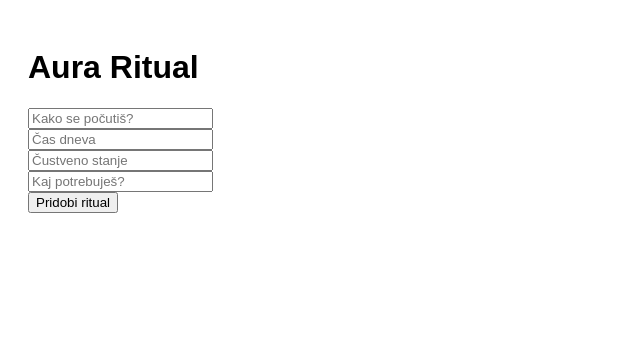
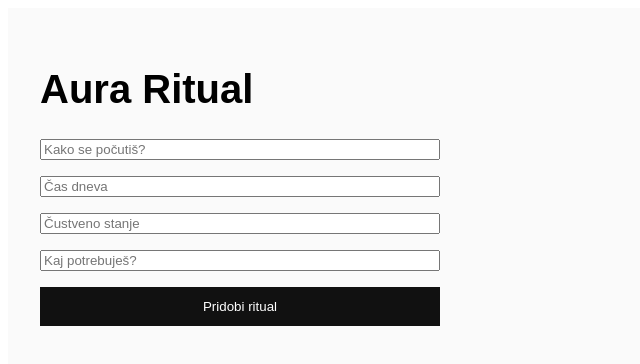
Before and after one commit to giorgisan/aura-ritual, a Next.js app: page / in a window 1280 px wide. Shown: the top 364 px of the page, without its empty margins (0-640 px from the left). Built offline with nearby package versions, Linux system fonts and the light colour scheme.

Commit message:
Update index.js

```diff
--- a/pages/index.js
+++ b/pages/index.js
@@ -1,44 +1,52 @@
+// pages/index.js
 import { useState } from 'react';
 
 export default function Home() {
-  const [mood, setMood] = useState('');
-  const [timeOfDay, setTimeOfDay] = useState('');
-  const [emotion, setEmotion] = useState('');
-  const [need, setNeed] = useState('');
-  const [result, setResult] = useState(null);
+  const [form, setForm] = useState({ mood: '', timeOfDay: '', emotion: '', need: '' });
+  const [result, setResult] = useState('');
+  const [error, setError] = useState('');
+
+  const handleChange = (e) => {
+    setForm({ ...form, [e.target.name]: e.target.value });
+  };
 
   const handleSubmit = async (e) => {
     e.preventDefault();
+    setResult('');
+    setError('');
+
     try {
-      const response = await fetch('/api/generate', {
+      const res = await fetch('/api/generate', {
         method: 'POST',
         headers: { 'Content-Type': 'application/json' },
-        body: JSON.stringify({ mood, timeOfDay, emotion, need })
+        body: JSON.stringify(form),
       });
-      const data = await response.json();
-      if (data.raw?.choices?.[0]?.message?.content) {
+
+      const data = await res.json();
+
+      if (res.ok && data.raw?.choices?.[0]?.message?.content) {
         setResult(data.raw.choices[0].message.content);
       } else {
-        setResult('Napaka: neznana');
-        console.log('Raw OpenAI response:', data.raw || data);
+        setError(`Napaka: ${data?.error?.message || 'neznana'}`);
       }
     } catch (err) {
-      console.error(err);
-      setResult('Napaka: strežniška napaka');
+      setError(`Napaka: ${err.message}`);
     }
   };
 
   return (
-    <main style={{ padding: 20, fontFamily: 'sans-serif' }}>
-      <h1>Aura Ritual</h1>
-      <form onSubmit={handleSubmit}>
-        <input placeholder="Kako se počutiš?" value={mood} onChange={(e) => setMood(e.target.value)} /><br />
-        <input placeholder="Čas dneva" value={timeOfDay} onChange={(e) => setTimeOfDay(e.target.value)} /><br />
-        <input placeholder="Čustveno stanje" value={emotion} onChange={(e) => setEmotion(e.target.value)} /><br />
-        <input placeholder="Kaj potrebuješ?" value={need} onChange={(e) => setNeed(e.target.value)} /><br />
-        <button type="submit">Pridobi ritual</button>
+    <main style={{ padding: '2rem', fontFamily: 'sans-serif', backgroundColor: '#fafafa', minHeight: '100vh' }}>
+      <h1 style={{ fontSize: '2.5rem', fontWeight: '600' }}>Aura Ritual</h1>
+      <form onSubmit={handleSubmit} style={{ display: 'flex', flexDirection: 'column', gap: '1rem', maxWidth: '400px' }}>
+        <input name="mood" placeholder="Kako se počutiš?" onChange={handleChange} required />
+        <input name="timeOfDay" placeholder="Čas dneva" onChange={handleChange} required />
+        <input name="emotion" placeholder="Čustveno stanje" onChange={handleChange} required />
+        <input name="need" placeholder="Kaj potrebuješ?" onChange={handleChange} required />
+        <button type="submit" style={{ backgroundColor: '#111', color: '#fff', padding: '0.75rem', border: 'none' }}>Pridobi ritual</button>
       </form>
-      <p>{result}</p>
+
+      {result && <div style={{ marginTop: '2rem', whiteSpace: 'pre-line', fontStyle: 'italic' }}>{result}</div>}
+      {error && <div style={{ marginTop: '2rem', color: '#c00' }}>{error}</div>}
     </main>
   );
 }
```
